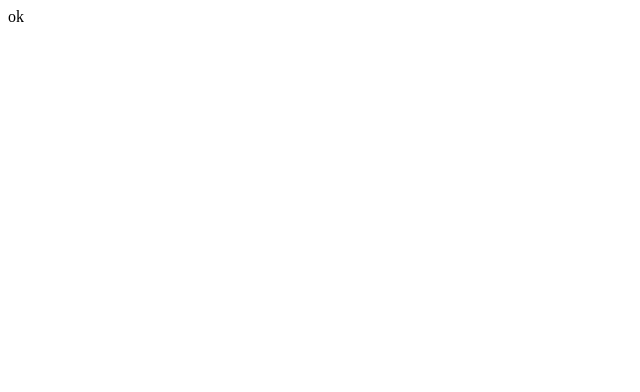
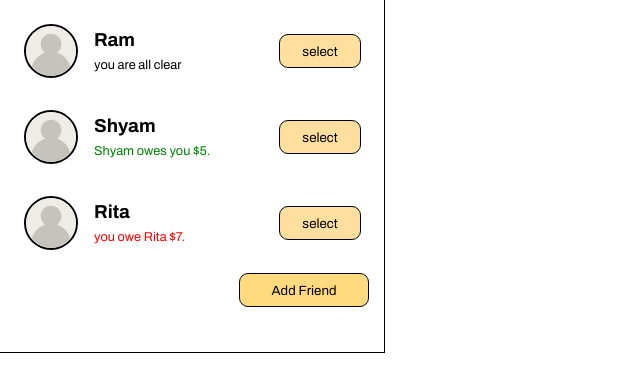
Before and after one commit to dofiki/react-eat-and-split, a React (Create React App) app: page / in a window 1280 px wide. Shown: the top 392 px of the page, without its empty margins (0-640 px from the left). Built offline with nearby package versions, Linux system fonts and the light colour scheme.

Commit message:
added friendList
done

```diff
--- a/src/App.js
+++ b/src/App.js
@@ -1,3 +1,48 @@
+const friendData = [
+  {id:1, name:"Ram", image:"./user.png", balance: 0},
+  {id:2, name:"Shyam", image:"./user.png", balance: 5},
+  {id:3, name:"Rita", image:"./user.png", balance: -7}
+]
+
 export default function App(){
-  return <div>ok</div>
+  return <div>
+    <FriendList />
+  </div>
 }
+
+function FriendList(){
+  return <div className="friendList">
+    {friendData.map((user)=>{
+      return <Friend
+      key={user.id}
+      name={user.name}
+      image={user.image}
+      balance={user.balance}/>
+  })}
+  <div className="addBtnContainer"><button className="addBtn">Add Friend</button></div>
+  </div>
+}
+
+function Friend({name, image, balance}){
+
+  function handleBalance(bal){
+    if(bal===0){
+      return <p className="userDescription" >you are all clear</p>
+    }else if(bal<0){
+      return <p className="userDescription" style={{color:"red"}} >you owe {name} ${Math.abs(bal)}.</p>
+    }else{
+      return <p className="userDescription" style={{color:"green"}} >{name} owes you ${Math.abs(bal)}.</p>
+    }
+  }
+
+  return <div className="eachFriend">
+   <div className="userInfo">
+   <img src={image} alt="profile-photo" className="userImage"/>
+    <div className="userInfoText">
+      <h3 className="userName">{name}</h3>
+      {handleBalance(balance)}
+    </div>
+   </div>
+    <button className="selectBtn">select</button>
+  </div>
+}
--- a/src/style.css
+++ b/src/style.css
@@ -1,38 +1,89 @@
-.App {
-  text-align: center;
+@import url('https://fonts.googleapis.com/css2?family=Archivo:ital,wght@0,100..900;1,100..900&display=swap');
+
+*{
+    margin: 0;
+    padding: 0;
+    font-family: "Archivo", sans-serif;
 }
 
-.App-logo {
-  height: 40vmin;
-  pointer-events: none;
+.userImage{
+    width: 50px;
+    border-radius: 50%;
+    border: 2px solid black;
 }
 
-@media (prefers-reduced-motion: no-preference) {
-  .App-logo {
-    animation: App-logo-spin infinite 20s linear;
-  }
+.friendList{
+    width: 22rem;
+    height: 20rem;
+    padding: 1rem;
+    display: flex;
+    flex-direction: column;
+    gap: 1rem;
+    outline:1px solid black;
 }
 
-.App-header {
-  background-color: #282c34;
-  min-height: 100vh;
-  display: flex;
-  flex-direction: column;
-  align-items: center;
-  justify-content: center;
-  font-size: calc(10px + 2vmin);
-  color: white;
+.eachFriend{
+    display: flex;
+    justify-content: space-between;
+    align-items: center;
+    gap: 1rem;
+    padding: 0.5rem;
+    border-radius: 1rem;
 }
 
-.App-link {
-  color: #61dafb;
+.eachFriend:hover{
+    background-color: bisque;
+
 }
 
-@keyframes App-logo-spin {
-  from {
-    transform: rotate(0deg);
-  }
-  to {
-    transform: rotate(360deg);
-  }
+.userInfo{
+    display: flex;
+    gap: 1rem;
+    justify-content: center;
+    align-items: center;
+
 }
+
+.selectBtn{
+    width: 5rem;
+    height: 2rem;
+    border-radius: 0.5rem;
+    outline: 1px solid black;
+    border: none;
+    background-color: rgb(255, 223, 158);
+}
+
+.selectBtn:hover{
+    background-color: rgb(255, 202, 97) ;
+    transition: 0.1s ease-in;
+}
+
+.addBtnContainer{
+    display: flex;
+    justify-content: end;
+}
+
+.addBtn{
+    width: 8rem;
+    height: 2rem;
+    border-radius: 0.5rem;
+    outline: none;
+    border: none;
+    background-color: rgb(255, 218, 126);
+    left: 50rem;
+    outline: 1px solid black;
+}
+
+.addBtn:hover{
+    background-color:rgb(255, 182, 109);
+    transition: 0.3s ease-in;
+}
+.userDescription{
+    font-size: 0.8rem;
+}
+
+.userInfoText{
+    display: flex;
+    flex-direction: column;
+    gap: 0.5rem;
+}
```
Also changed, not shown: public/user.png (added), 1 other file (tests, documents, lock files or other folders).
